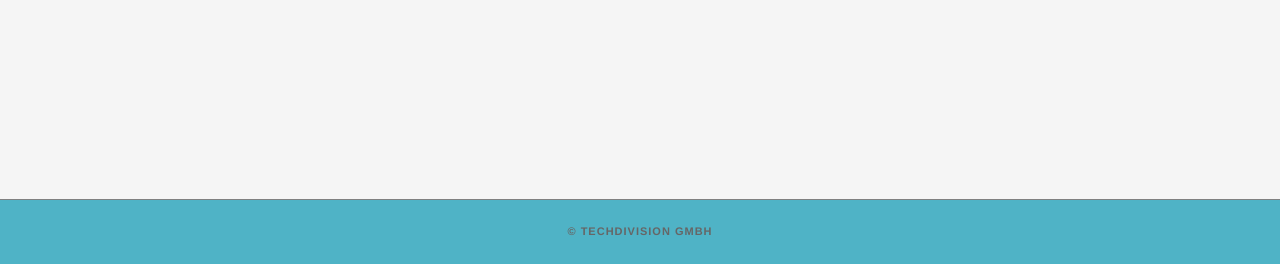
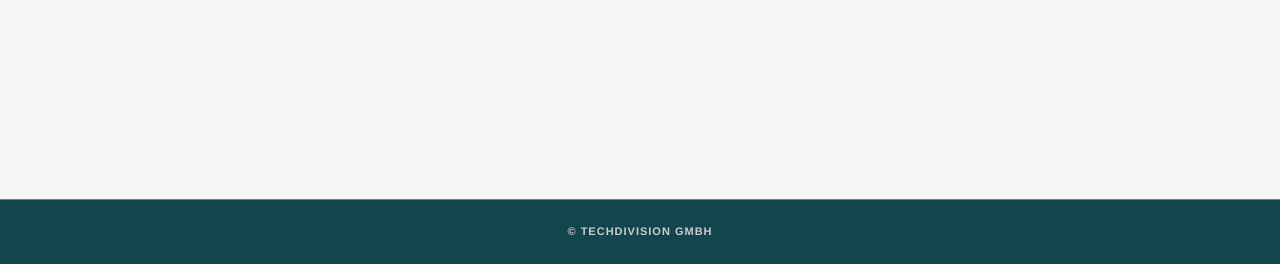
Before and after one commit to ludwigmair/appnewdoc, a PHP site: page / in a window 1280 px wide. Shown: the part 536-800 px from the top of the page. Run offline with PHP 8.4, Linux system fonts and the light colour scheme; data that the repository does not hold is empty; some libraries are stand-ins or nearby versions.

Commit message:
clean css. change color footer

```diff
--- a/sass/config/_variables.scss
+++ b/sass/config/_variables.scss
@@ -12,6 +12,7 @@ $peacockgreen: 				#12A6B3;
 $green: 					#46a546;
 $iceblue: 					#4FB3C6;
 $pastellblue: 				#8CD6EC;
+$darkiceblue: 				#12454d;
 
 $px-2: 						2px;
 $px-4: 						4px;
@@ -72,7 +73,9 @@ $version-padding: 			3px 8px;
 $version-hover-background: 	$white;
 $version-hover-color: 		$iceblue;
 
-$copyright-background: 		$iceblue;
+$copyright-background: 		$darkiceblue;
+$copyright-a-color: 		$mediumgrey;
+$copyright-a-color-hover: 	$white;
 
 $totop-bottom: 				$px-35;
 $totop-right: 				$px-50;
--- a/sass/partials/_application.scss
+++ b/sass/partials/_application.scss
@@ -606,10 +606,10 @@
         bottom: 0;
     }
     #copyright a {
-        color: #666666;
+        color: $copyright-a-color;
     }
     #copyright a:hover {
-        color: #999999;
+        color: $copyright-a-color-hover;
     }
     /*
     ----------------------------------------------------------
```
Also changed, not shown: css/style.css.
